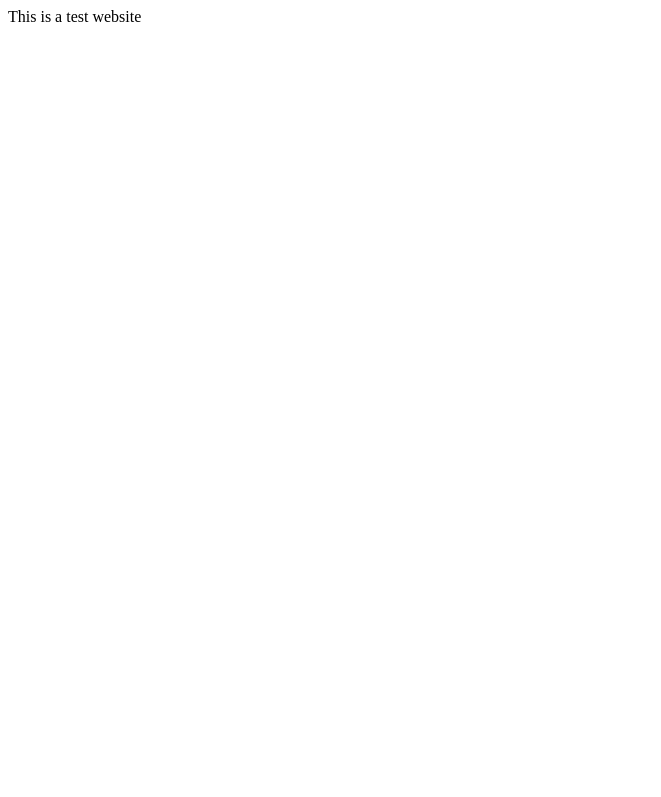
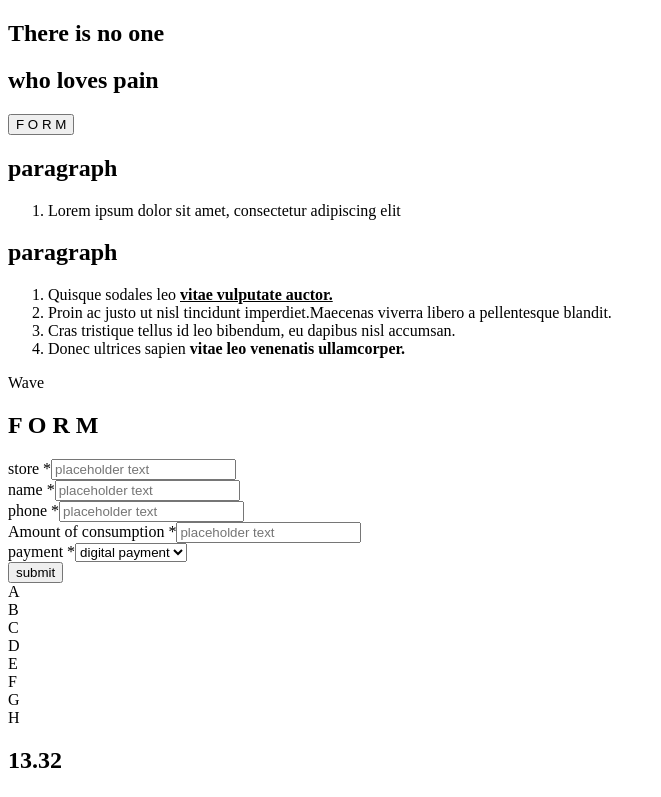
Before and after one commit to LinBii/ewill-test, a Vue app: page / in a window 1280 px wide. Shown: the top 797 px of the page, without its empty margins (0-661 px from the left). Built offline with nearby package versions, Linux system fonts and the light colour scheme.

Commit message:
add basic HTML structure

```diff
--- a/index.html
+++ b/index.html
@@ -4,7 +4,7 @@
     <meta charset="UTF-8" />
     <link rel="icon" type="image/svg+xml" href="/vite.svg" />
     <meta name="viewport" content="width=device-width, initial-scale=1.0" />
-    <title>Vite + Vue</title>
+    <title>鎰威科技前端面試考題</title>
   </head>
   <body>
     <div id="app"></div>
--- a/src/App.vue
+++ b/src/App.vue
@@ -1,7 +1,121 @@
 <script setup></script>
 
 <template>
-  <section>This is a test website</section>
+  <section>
+    <h1>There is no one</h1>
+    <h1>who loves pain</h1>
+    <button>F O R M</button>
+    <div>
+      <div>
+        <div>
+          <h2>paragraph</h2>
+        </div>
+        <ol>
+          <li>Lorem ipsum dolor sit amet, consectetur adipiscing elit</li>
+        </ol>
+      </div>
+      <div>
+        <div>
+          <h2>paragraph</h2>
+        </div>
+        <ol>
+          <li>
+            Quisque sodales leo <strong><u>vitae vulputate auctor.</u></strong>
+          </li>
+          <li>
+            Proin ac justo ut nisl tincidunt imperdiet.Maecenas viverra libero a
+            pellentesque blandit.
+          </li>
+          <li>
+            Cras tristique tellus id leo bibendum, eu dapibus nisl accumsan.
+          </li>
+          <li>
+            Donec ultrices sapien
+            <strong>vitae leo venenatis ullamcorper.</strong>
+          </li>
+        </ol>
+      </div>
+    </div>
+  </section>
+  <section>
+    <div class="wave">Wave</div>
+  </section>
+  <section>
+    <h1>F O R M</h1>
+    <form action="">
+      <div>
+        <label for="store">store *</label>
+        <input
+          type="text"
+          name="store"
+          id="store"
+          placeholder="placeholder text"
+          required
+        />
+      </div>
+      <div>
+        <label for="name">name *</label>
+        <input
+          type="text"
+          name="name"
+          id="name"
+          placeholder="placeholder text"
+          required
+        />
+      </div>
+      <div>
+        <label for="phone">phone *</label>
+        <input
+          type="number"
+          name="phone"
+          id="phone"
+          placeholder="placeholder text"
+          required
+        />
+      </div>
+      <div>
+        <label for="consumption">Amount of consumption *</label>
+        <input
+          type="number"
+          name="consumption"
+          id="consumption"
+          placeholder="placeholder text"
+          required
+        />
+      </div>
+      <div>
+        <label for="payment">payment *</label>
+        <select name="payment" id="payment" required>
+          <option value="digital payment">digital payment</option>
+          <option value="atm">ATM</option>
+        </select>
+      </div>
+      <button>submit</button>
+    </form>
+  </section>
+  <section>
+    <div class="cards">
+      <div class="card">A</div>
+      <div class="card">B</div>
+      <div class="card">C</div>
+      <div class="card">D</div>
+      <div class="card">E</div>
+      <div class="card">F</div>
+      <div class="card">G</div>
+      <div class="card">H</div>
+    </div>
+  </section>
+  <section>
+    <h1>13.32</h1>
+    <h1>who seeks after it</h1>
+    <h1>and wants to have it</h1>
+    <div>lighthouse</div>
+  </section>
+  <section>
+    <h1>Neque porro quisquam</h1>
+    <h1>est qui dolorem!</h1>
+    <div>market picture</div>
+  </section>
 </template>
 
 <style scoped></style>
```
